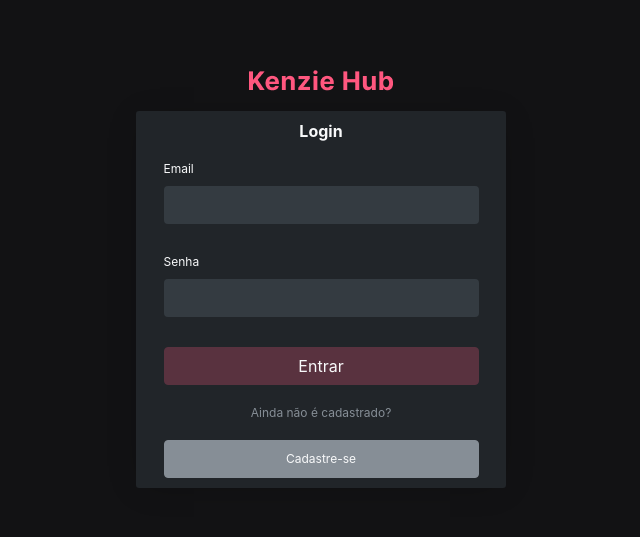
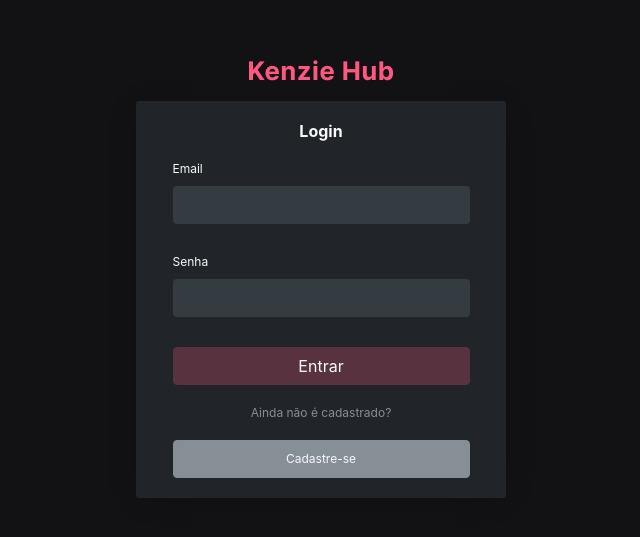
Before and after one commit to Rafanfos/kenzie-hub, a React (Create React App) app: page / in a window 1280 px wide. Shown: the part 121-658 px from the top of the page, without its empty margins (319-959 px from the left). Built offline with nearby package versions, Linux system fonts and the light colour scheme.

Commit message:
fix: fix max-width

```diff
--- a/src/styles/App.js
+++ b/src/styles/App.js
@@ -2,15 +2,16 @@
 import { loading, rotate, topAppear } from "./components/keyframes";
 
 export const AppRoot = styled.div`
+  @import url("https://fonts.googleapis.com/css2?family=Inter:wght@400;600;700&display=swap");
+
   height: 100vh;
-  @import url("https://fonts.googleapis.com/css2?family=Inter:wght@400;600;700&display=swap");
+  max-width: 1440px;
 
   .title-div {
     display: flex;
     justify-content: space-between;
     align-items: center;
     width: 90%;
-    max-width: 370px;
     padding: 10px;
   }
 
@@ -23,7 +24,7 @@
     flex-direction: column;
     align-items: center;
     gap: 20px;
-    padding: 10px;
+    padding: 20px;
     max-width: 370px;
   }
 
@@ -123,6 +124,12 @@
   .loading {
     animation: ${loading} 2s linear infinite;
   }
+
+  @media (min-width: 768px) {
+    .title-div {
+      width: 40%;
+    }
+  }
 `;
 
 export const Page = styled.div`
```
